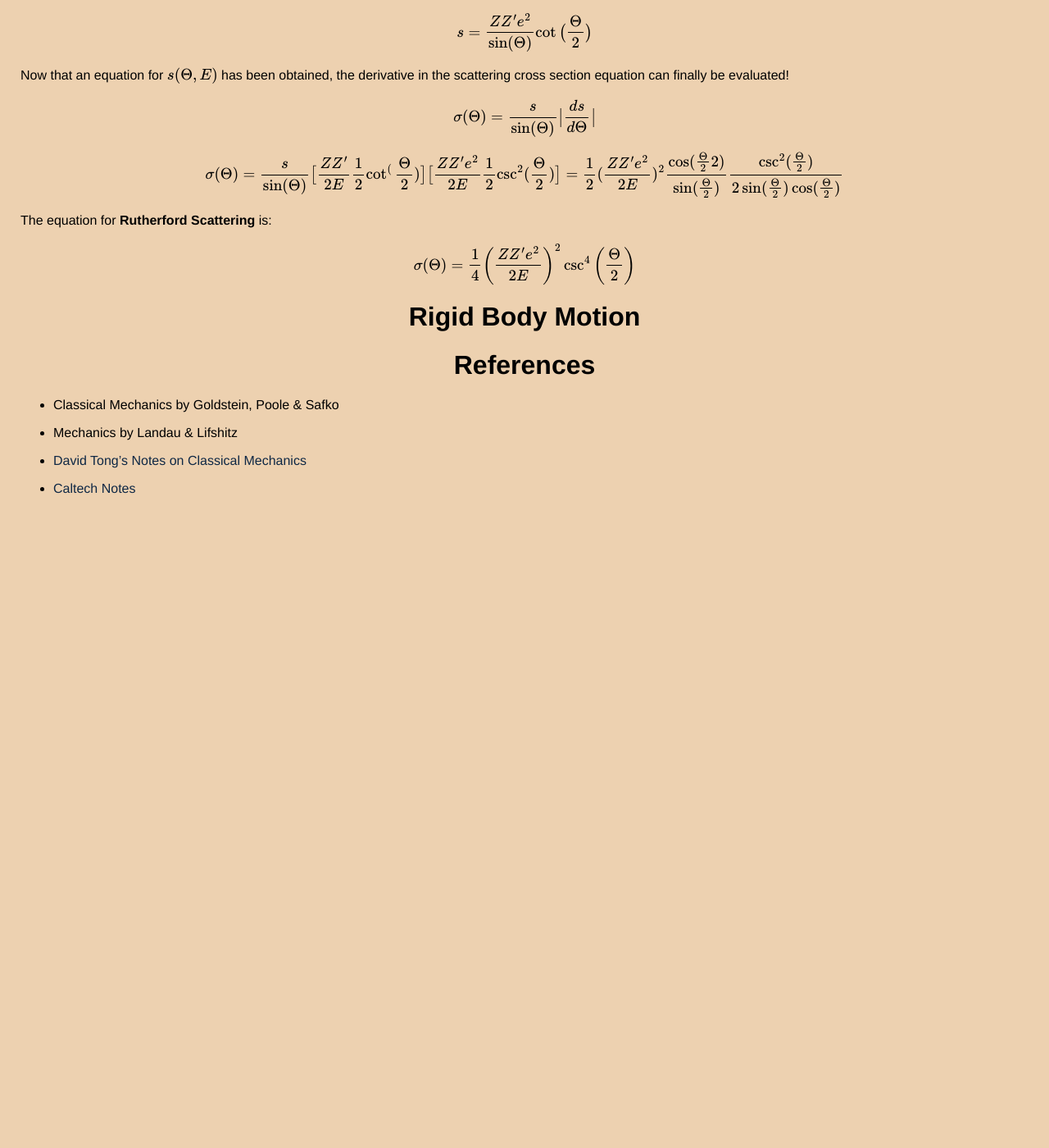
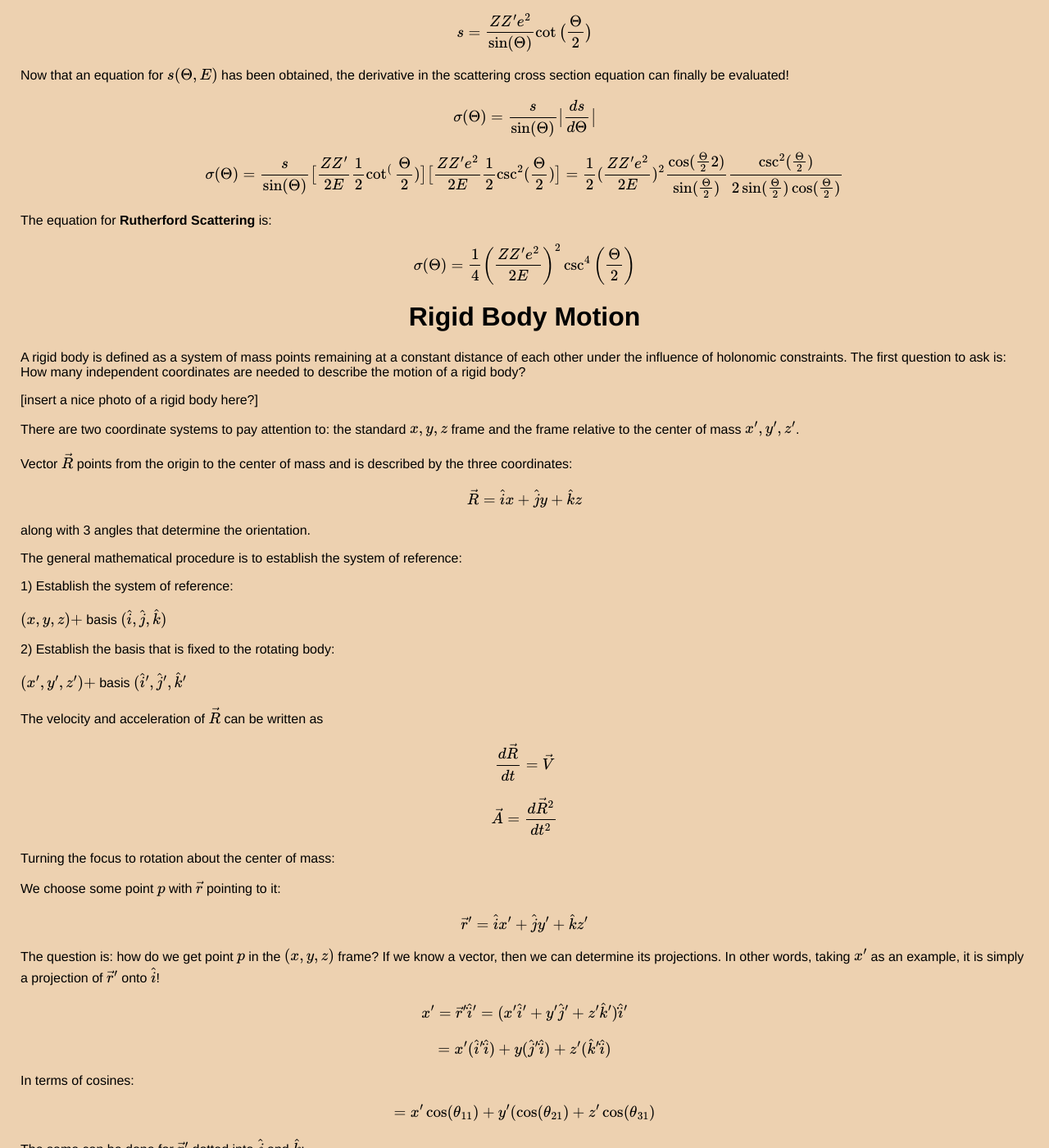
Before and after one commit to thaihangchung7/thaihangchung7.github.io, a Jekyll site: the page built from _notes/classical.md, in a window 1280 px wide and 1400 px high, scrolled down 29081 px. Shown: the whole window at 82% size. Built offline with Jekyll 4.4.1, drawn with Linux system fonts in a browser that asks for light colours; formulas are drawn with MathJax 3; before the commit the page ends 29711 px from its top, so only the background shows below that; some of the changed text lies outside the part shown.

Commit message:
Rotational frames of reference

```diff
--- a/_notes/classical.md
+++ b/_notes/classical.md
@@ -1230,6 +1230,70 @@ $$ \sigma(\Theta) = \frac{1}{4} \bigg(\frac{Z Z' e^{2}}{2 E} \bigg)^{2} \csc^{4}
 
 # Rigid Body Motion
 
+A rigid body is defined as a system of mass points remaining at a constant distance of each other under the influence of holonomic constraints. The first question to ask is: How many independent coordinates are needed to describe the motion of a rigid body?
+
+[insert a nice photo of a rigid body here?]
+
+There are two coordinate systems to pay attention to: the standard $$x,y,z$$ frame and the frame relative to the center of mass $$x',y',z'$$.
+
+Vector $$\vec{R}$$ points from the origin to the center of mass and is described by the three coordinates:
+
+$$ \vec{R} = \hat{i} x + \hat{j} y + \hat{k} z $$
+
+along with 3 angles that determine the orientation.
+
+The general mathematical procedure is to establish the system of reference:
+
+1) Establish the system of reference:
+
+$$ (x,y,z) + $$ basis $$ (\hat{i}, \hat{j}, \hat{k})$$
+
+2) Establish the basis that is fixed to the rotating body:
+
+$$ (x',y',z') + $$ basis $$ (\hat{i}', \hat{j}',\hat{k}'$$
+
+The velocity and acceleration of $$\vec{R}$$ can be written as
+
+$$\frac{d\vec{R}}{dt} = \vec{V} $$
+
+$$\vec{A} = \frac{d\vec{R}^{2}}{dt^{2}} $$
+
+Turning the focus to rotation about the center of mass:
+
+We choose some point $$p$$ with $$\vec{r}$$ pointing to it:
+
+$$ \vec{r}' = \hat{i} x' + \hat{j} y' + \hat{k} z' $$
+
+The question is: how do we get point $$p$$ in the $$(x,y,z)$$ frame? If we know a vector, then we can determine its projections. In other words, taking $$x'$$ as an example, it is simply a projection of $$\vec{r}'$$ onto $$\hat{i}$$!
+
+$$ x' = \vec{r}' \dot{} \hat{i}' = (x' \hat{i}' + y' \hat{j}' + z' \hat{k}') \dot{} \hat{i}' $$
+
+$$ = x' (\hat{i}' \dot{} \hat{i}) + y (\hat{j}' \dot{} \hat{i}) + z' (\hat{k}' \dot{} \hat{i})$$
+
+In terms of cosines:
+
+$$ = x' \cos(\theta_{11}) + y' (\cos(\theta_{21}) + z' \cos(\theta_{31})$$
+
+The same can be done for $$\vec{r}'$$ dotted into $$\hat{j}$$ and $$\hat{k}$$:
+
+$$ \vec{r}' \dot{} \hat{j} \rightarrow \cos(\theta_{12}), \cos(\theta_{22}) , \cos(\theta_{32})$$
+
+$$ \vec{r}' \dot{} \hat{k} \rightarrow \cos(\theta_{13}), \cos(\theta_{23}) , \cos(\theta_{33})$$
+
+Using this information, we can rewrite $$\vec{r}$$:
+
+$$ \vec{r} = \vec{r}' =  \hat{i} x + \hat{j} y + \hat{k} z = (\vec{r}' \dot{} \hat{i}) \dot{} \hat{i} + (\vec{r}' \dot{} \hat{j}) \dot{} \hat{j} + (\vec{r}' \dot{} \hat{k}) \hat{k}$$
+
+Essentially, the $$x'$$ frame is projected onto $$x$$ with the following relation:
+
+$$x' = x \cos(\theta_{11}) + y \cos(\theta_{21}) + z \cos(\theta_{31}) $$
+
+In total there are 12 parameters to keep track of, 3 translation and 9 angles.
+
+## Orthogonal Transformation
+
+
+
 
 
 # References
```
